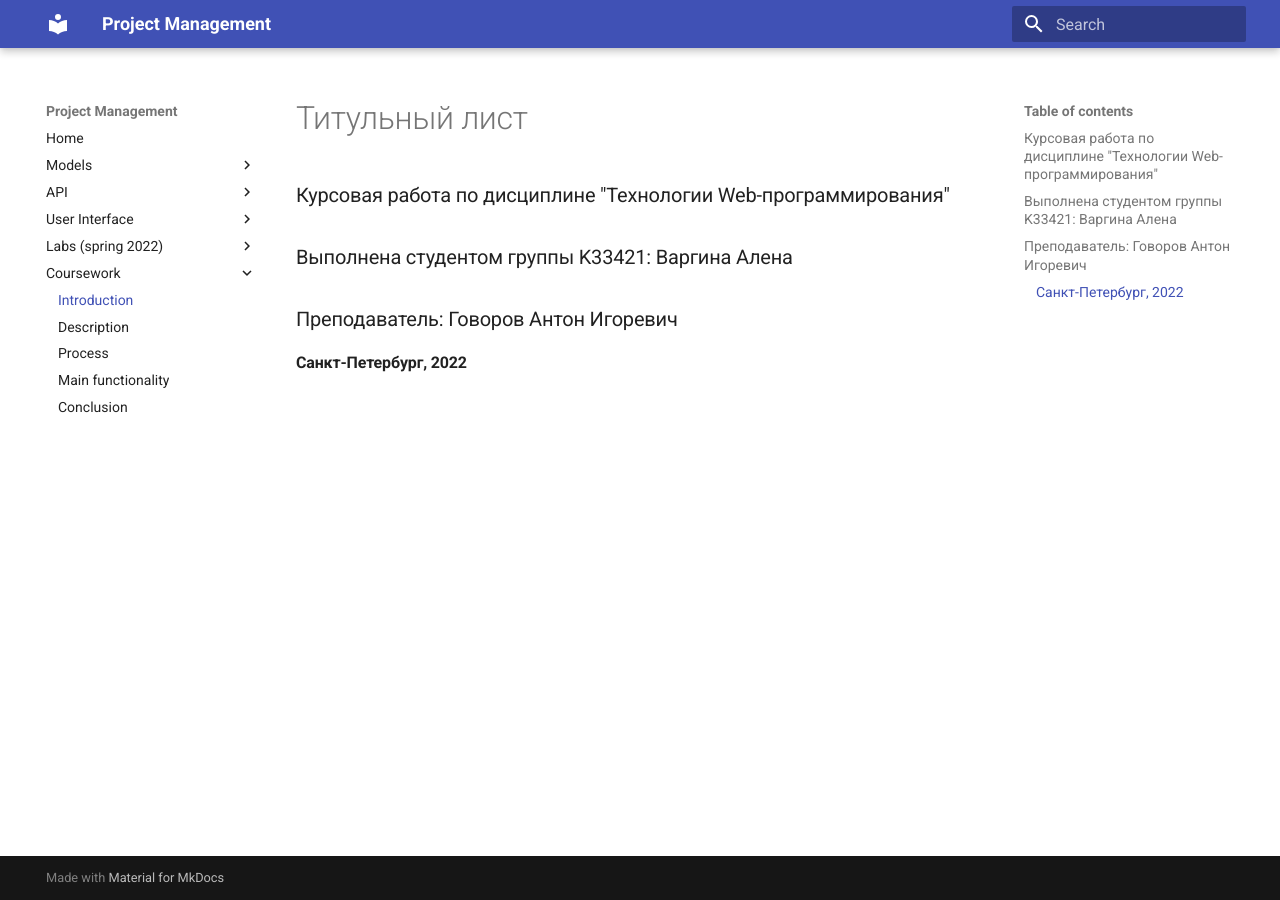
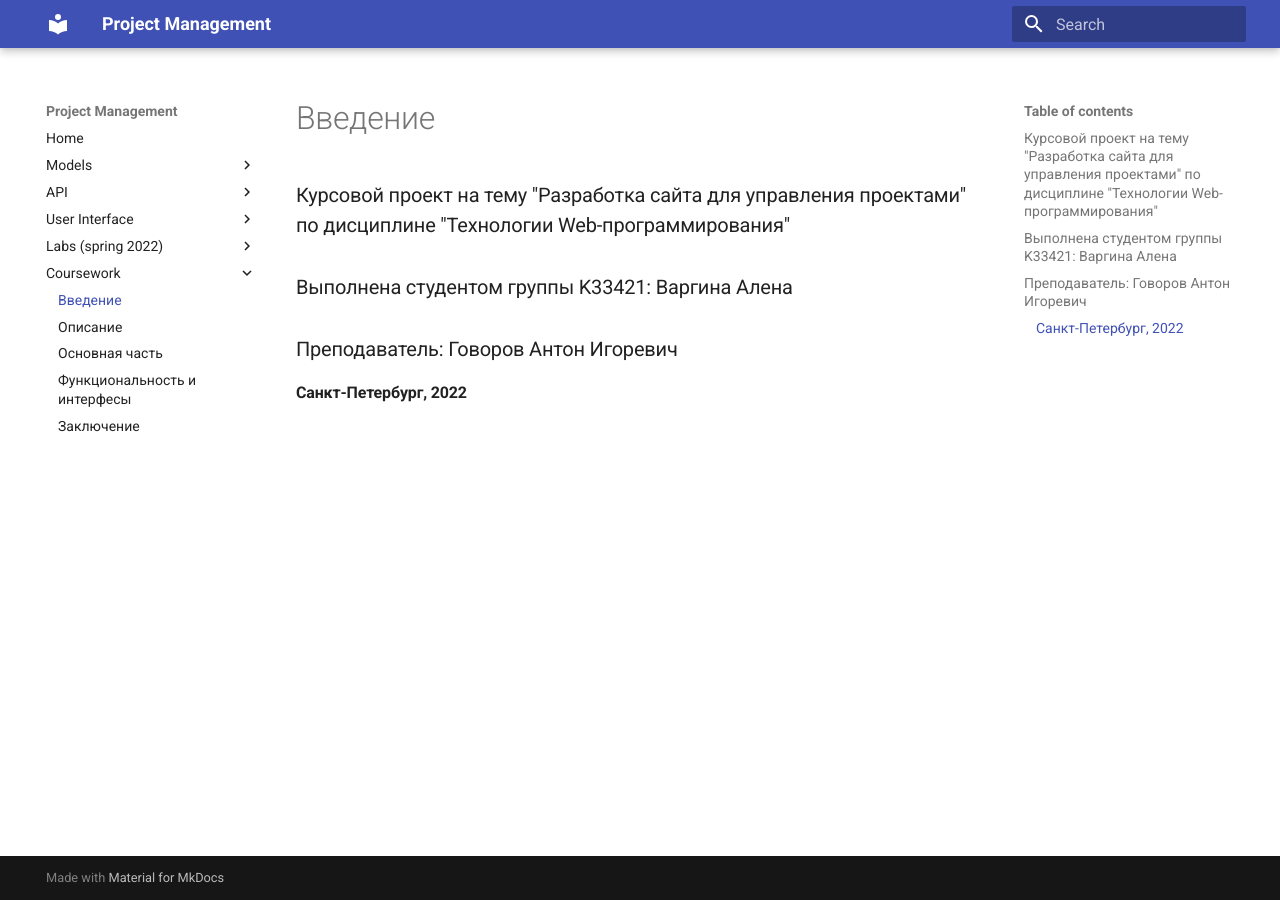
Before and after one commit to alenavee/alenave.github.io, an MkDocs documentation site: the page built from docs/coursework/1-introduction.md, in a window 1280 px wide. Built offline with MkDocs 1.6.1 and Material for MkDocs 9.7.7, drawn with Linux system fonts in a browser that asks for light colours.

Commit message:
fix links and titles

```diff
--- a/docs/coursework/1-introduction.md
+++ b/docs/coursework/1-introduction.md
@@ -1,5 +1,4 @@
-# Титульный лист
-### Курсовая работа по дисциплине "Технологии Web-программирования"
+### Курсовой проект на тему "Разработка сайта для управления проектами" по дисциплине "Технологии Web-программирования"
 
 ### Выполнена студентом группы K33421: Варгина Алена
 ### Преподаватель: Говоров Антон Игоревич
--- a/mkdocs.yml
+++ b/mkdocs.yml
@@ -57,7 +57,7 @@ nav:
   - Labs (spring 2022):
       - 1. Docker: labs/docker/docker.md
       - 2. DRF Features:
-            - Automated filters: labs/drf_features/autometed_filters.md
+            - Automated filters: labs/drf_features/automated_filters.md
             - Manual filters: labs/drf_features/manual_filters.md
             - Pagination: labs/drf_features/pagination.md
             - Files upload: labs/drf_features/files.md
@@ -70,11 +70,11 @@ nav:
       - 4. Frontend filters: labs/frontend_filters/filters.md
 
   - Coursework:
-        - Introduction: coursework/1-introduction.md
-        - Description: coursework/2-description.md
-        - Process: coursework/3-process.md
-        - Main functionality: coursework/4-main_functionality.md
-        - Conclusion: coursework/5-conclusion.md
+        - Введение: coursework/1-introduction.md
+        - Описание: coursework/2-description.md
+        - Основная часть: coursework/3-process.md
+        - Функциональность и интерфесы: coursework/4-main_functionality.md
+        - Заключение: coursework/5-conclusion.md
 
 
 theme:
```
Also changed, not shown: docs/coursework/2-description.md (+1 -1 lines), docs/coursework/3-process.md (+4 -4 lines), 1 other file.
